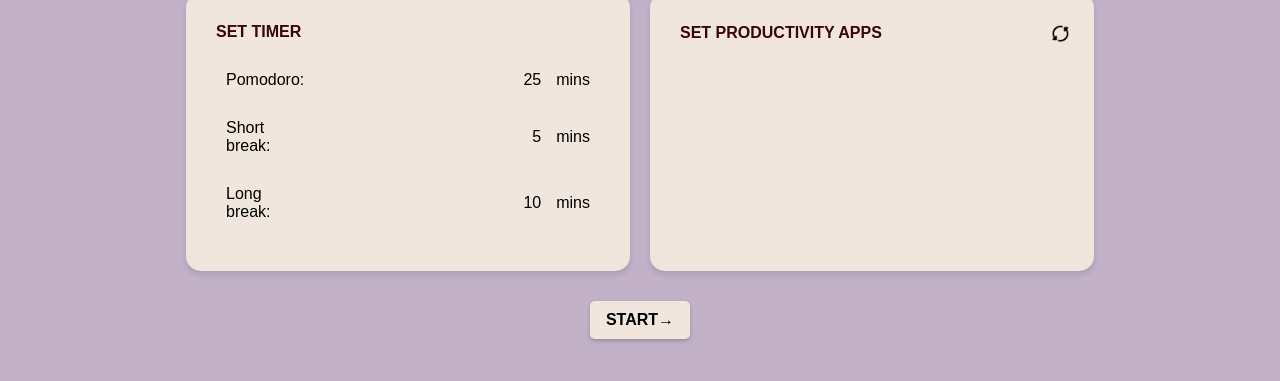
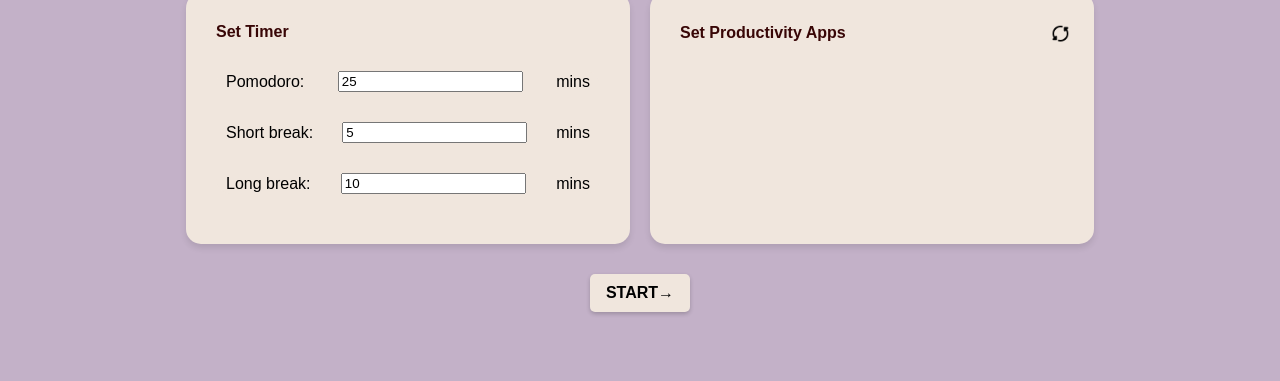
Before and after one commit to asnbl/nuggetmon-productivity-app, a website built with Vite: page my-app/index.html in a window 1280 px wide. Shown: the part 159-540 px from the top of the page. Built offline with nearby package versions, Linux system fonts and the light colour scheme.

Commit message:
Fixed session

```diff
--- a/my-app/index.html
+++ b/my-app/index.html
@@ -30,19 +30,19 @@
 <div class="main-container">
   <!-- Timer Section -->
   <div class="section">
-    <h2>SET TIMER</h2>
+    <h2>Set Timer</h2>
     <div class="timers">
       <div class="timer-item">
         <span>Pomodoro:</span>
-        <input type="number" class="time-input" value="25"></input>mins
+        <input type="number" id="pomodoro-timer" value="25"></input>mins
       </div>
       <div class="timer-item">
         <span>Short break:</span>
-        <input type="number" class="time-input" value="5"></input>mins
+        <input type="number" value="5"></input>mins
       </div>
       <div class="timer-item">
         <span>Long break:</span>
-        <input type="number" class="time-input" value="10"></input>mins
+        <input type="number" value="10"></input>mins
       </div>
     </div>
   </div>
@@ -50,7 +50,7 @@
   <!-- Productivity Apps Section -->
   <div class="section">
     <div class="top-bar">
-      <h2>SET PRODUCTIVITY APPS</h2>
+      <h2>Set Productivity Apps</h2>
       <button class="refresh-button" id="refresh-button"><img class="refresh-image" src="assets/refresh.png"></button>
     </div>
     <div class="apps" id="apps-list">
```
Also changed, not shown: my-app/src/main.js (+2 -5 lines).
